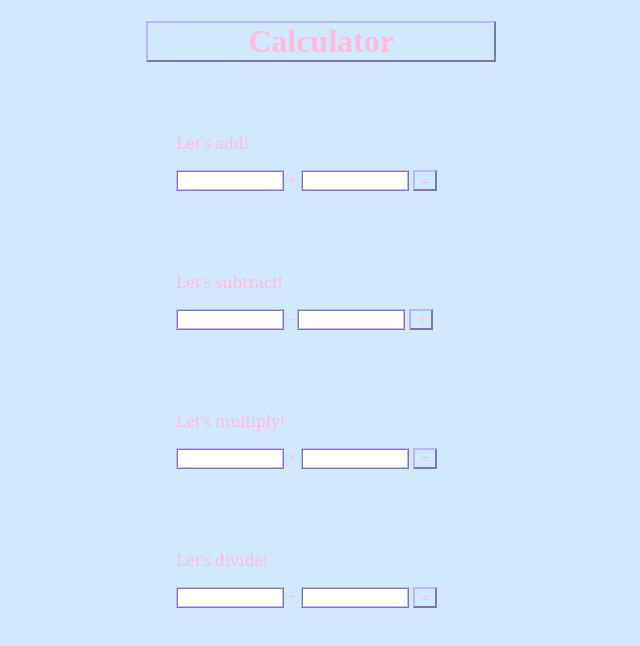
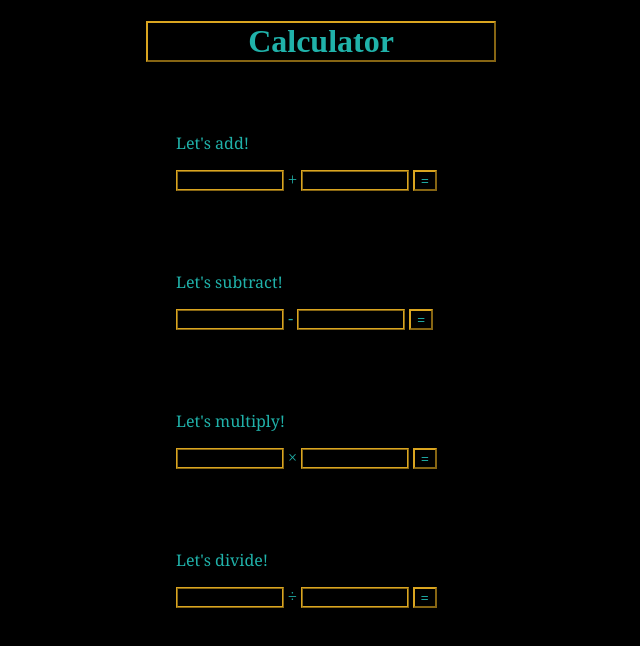
Before and after one commit to sofiatejada/lab-03b-calculator, a plain HTML site: page index.html in a window 1280 px wide. Shown: the whole page, without its empty margins (319-959 px from the left). Drawn offline with Linux system fonts and the light colour scheme.

Commit message:
change colors again

```diff
--- a/style.css
+++ b/style.css
@@ -1,25 +1,26 @@
 button {
-    border: 2px outset rgb(189, 182, 253);
-    background-color: rgb(210, 232, 252);
-    color:rgb(255, 188, 221);
+    border: 2px outset goldenrod;
+    background-color: black;
+    color:lightseagreen;
 }
 
 input {
-    border: 2px ridge rgb(189, 182, 253);
+    border: 2px ridge goldenrod;
     max-width: 100px;
-    color: rgb(255, 188, 221);
+    color: lightseagreen;
+    background-color: black;
 }
 
 .text {
     font-family: Cambria, Cochin, Georgia, Times, 'Times New Roman', serif;
-    color:rgb(255, 188, 221);
+    color:lightseagreen;
 }
 
 body {
     display: grid;
     width: 350px;
     margin: auto;
-    background-color: rgb(210, 232, 252);
+    background-color: black;
 }
 
 section {
@@ -28,17 +29,17 @@ section {
 }
 
 span {
-    color:rgb(255, 188, 221);
+    color:lightseagreen;
     margin-left: 25px;
 }
 
 label {
-    color: rgb(255, 188, 221);
+    color: lightseagreen;
 }
 
 h1 {
-    color:rgb(255, 188, 221);
-    border: 2px outset rgb(189, 182, 253);
-    background-color: rgb(210, 232, 252);
+    color:lightseagreen;
+    border: 2px outset goldenrod;
+    background-color: black;
     text-align: center;
 }
```
